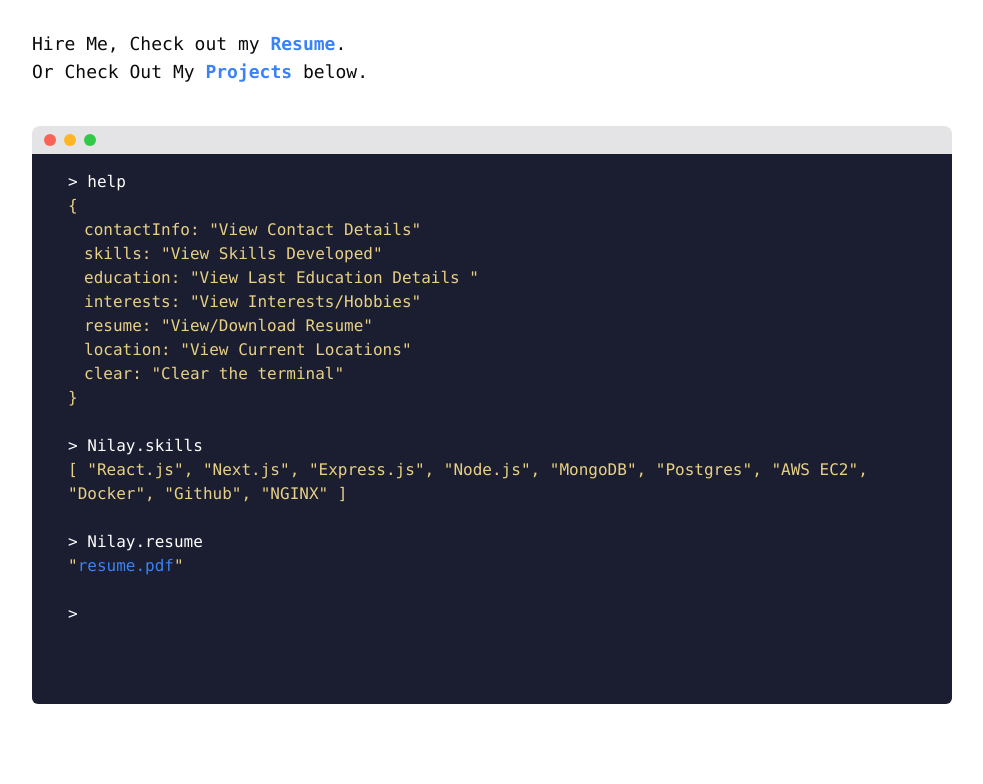
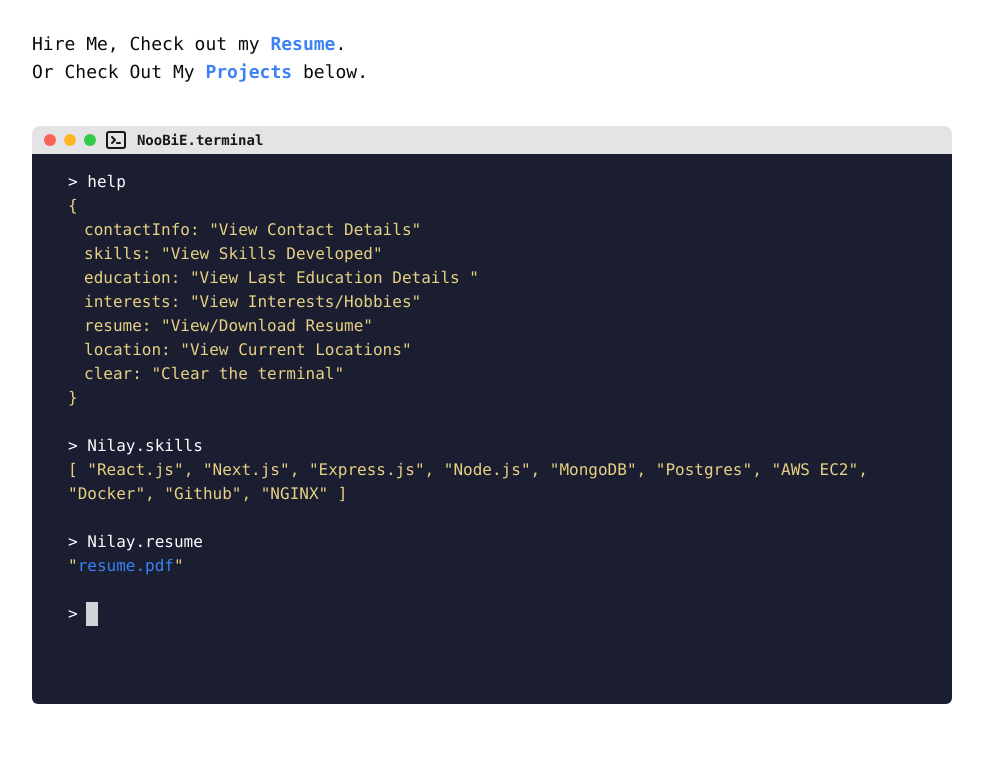
Before and after one commit to NooBIE-Nilay/new-portfolio, a Next.js app: page / in a window 1280 px wide. Shown: the part 350-1134 px from the top of the page, without its empty margins (148-1131 px from the left). Built offline with nearby package versions, Linux system fonts and the light colour scheme.

Commit message:
Added Styling for Responsiveness

```diff
--- a/src/app/page.tsx
+++ b/src/app/page.tsx
@@ -13,7 +13,6 @@ export default function Home() {
     <>
       <div className="max-w-[1000px] my-0 mx-auto py-0 px-[40px] ">
         <Appbar />
-        {/* //TODO: Make the Page Responsive */}
         <Hero />
         <Terminal />
         <section id="projects">
--- a/src/components/ProjectComponents/OldPortfolio.tsx
+++ b/src/components/ProjectComponents/OldPortfolio.tsx
@@ -71,6 +71,7 @@ export default function OldPortfolio() {
           </BoxReveal>
         </div>
         <Image
+          unoptimized
           src={old_portfolio}
           alt="old_portfolio"
           height="500"
--- a/src/components/ProjectComponents/TwistTacToe.tsx
+++ b/src/components/ProjectComponents/TwistTacToe.tsx
@@ -9,8 +9,6 @@ import {
 } from "../ui/tooltip";
 import x_o from "@/assets/o_x.gif";
 import { data } from "@/data/data";
-import Contact from "../Contact";
-import Link from "next/link";
 export default function TwistTacToe() {
   return (
     <div>
@@ -106,6 +104,7 @@ export default function TwistTacToe() {
             </BoxReveal>
           </div>
           <Image
+            unoptimized
             src={x_o}
             alt="Twist Tac Toe"
             height="500"
--- a/src/components/RenderCommands.tsx
+++ b/src/components/RenderCommands.tsx
@@ -1,5 +1,5 @@
 "use client ";
-import { useState, RefObject, useRef } from "react";
+import { useState, RefObject, useRef, useEffect } from "react";
 import { data } from "@/data/data";
 import ContactInfo from "./TerminalCommands/ContactInfo";
 import Education from "./TerminalCommands/Education";
@@ -14,25 +14,27 @@ interface RenderCommandsProps {
 }
 
 export default function RenderCommands({ inputRef }: RenderCommandsProps) {
+  const terminalWindowRef = useRef<HTMLDivElement>(null);
   const [currentCommands, setCurrentCommands] = useState([
     "help",
     "skills",
     "resume",
   ]);
-  const [isFocused, setIsFocused] = useState(true);
+  const [isFocused, setIsFocused] = useState(false);
   const [command, setCommand] = useState("");
-  // const divElement =
-  // document.getElementById("terminal-window") || new HTMLDivElement();
   function handleCommand(cmd: string) {
     setCurrentCommands((currentCommands) => {
-      return currentCommands.length >= 4
-        ? [...currentCommands.slice(1), cmd]
-        : [...currentCommands, cmd];
+      return [...currentCommands, cmd];
     });
-    // divElement.scroll = divElement?.scrollHeight;
     setCommand("");
   }
-
+  useEffect(() => {
+    if (terminalWindowRef.current) {
+      //@ts-ignore
+      terminalWindowRef.current.scrollTop =
+        terminalWindowRef.current.scrollHeight;
+    }
+  }, [currentCommands]);
   const TerminalCommands = {
     skills: <Skills />,
     contactInfo: <ContactInfo />,
@@ -48,14 +50,13 @@ export default function RenderCommands({ inputRef }: RenderCommandsProps) {
 
   return (
     <div
-      className="terminal-window bg-terminal rounded-b-md  px-9 py-4  text-white h-[550px] overflow-auto"
+      className="terminal-window bg-terminal rounded-b-md  px-9 py-4  text-white h-[550px] overflow-auto "
+      ref={terminalWindowRef}
       id="terminal-window"
     >
       {currentCommands.map((cmd, index) => {
         return (
           <div key={index}>
-            {
-              <div>
             &gt;{" "}
             {terminalCommandKeys.includes(cmd)
               ? data.first_name + "." + cmd
@@ -74,8 +75,6 @@ export default function RenderCommands({ inputRef }: RenderCommandsProps) {
               </div>
             )}
             <br />
-              </div>
-            }
           </div>
         );
       })}
--- a/src/components/Terminal.tsx
+++ b/src/components/Terminal.tsx
@@ -1,17 +1,39 @@
 import { useRef } from "react";
 import RenderCommands from "./RenderCommands";
+import { data } from "@/data/data";
+import { IconTerminal2 } from "@tabler/icons-react";
 export default function Terminal() {
   const inputRef = useRef(null);
-
+  const terminalRef = useRef(null);
+  const handleTerminalClick = () => {
+    if (inputRef.current) {
+      //@ts-ignore
+      inputRef.current.focus();
+      scrollToBottom();
+    }
+  };
+  const scrollToBottom = () => {
+    if (terminalRef.current) {
+      //@ts-ignore
+      terminalRef.current.scrollTop = terminalRef.current.scrollHeight;
+    }
+  };
   return (
     //@ts-ignore
-    <div className="terminal" onClick={() => inputRef.current?.focus()}>
-      <div className="terminal-header bg-terminal-header h-7 flex justify-start items-center rounded-t-lg ">
-        <div className="header-button red bg-[#f96256] w-3 h-3 rounded-full ml-3 border-1 border-solid border-[#f65549]"></div>
-        <div className="header-button red border-[#fdbc3d] w-3 h-3 rounded-full ml-2 border-1 border-solid broder-1 bg-[#ffb524]"></div>
-        <div className="header-button red bg-[#33c948] w-3 h-3 rounded-full ml-2 border-1 border-solid border-[#2dbb41]"></div>
+    <div className="terminal" onClick={handleTerminalClick} ref={terminalRef}>
+      <div className="terminal-header bg-terminal-header h-7 flex rounded-t-lg">
+        <div className="terminal-controls flex justify-start items-center">
+          <div className="header-button red bg-[#f96256] w-3 h-3 rounded-full ml-3 border-1 border-solid border-[#f65549]"></div>
+          <div className="header-button red border-[#fdbc3d] w-3 h-3 rounded-full ml-2 border-1 border-solid broder-1 bg-[#ffb524]"></div>
+          <div className="header-button red bg-[#33c948] w-3 h-3 rounded-full ml-2 border-1 border-solid border-[#2dbb41]"></div>
+        </div>
+        <div className="text-black/90 text-sm flex justify-center items-center font-bold text-center ">
+          &nbsp;
+          <IconTerminal2 />
+          &nbsp;
+          <span>{data.alias}.terminal</span>
+        </div>
       </div>
-
       <RenderCommands inputRef={inputRef} />
     </div>
   );
--- a/src/components/ui/apple-cards-carousel.tsx
+++ b/src/components/ui/apple-cards-carousel.tsx
@@ -285,6 +285,7 @@ export const Card = ({
             </motion.div>
           </div>
           <BlurImage
+            unoptimized
             src={card.src}
             alt={card.title}
             height={384}
--- a/src/data/projectData.tsx
+++ b/src/data/projectData.tsx
@@ -1,6 +1,6 @@
 import TwistTacToe from "@/components/ProjectComponents/TwistTacToe";
 import x_o from "@/assets/o_x.gif";
-import portfolio from "@/assets/portfolio.gif";
+import old_portfolio from "@/assets/portfolio.gif";
 import { CardType } from "@/components/ui/apple-cards-carousel";
 import OldPortfolio from "@/components/ProjectComponents/OldPortfolio";
 import { data } from "./data";
@@ -17,7 +17,7 @@ export const ProjectDetails: CardType[] = [
   {
     category: "Frontend",
     title: "Portfolio Website [Old]",
-    src: portfolio,
+    src: old_portfolio,
     content: <OldPortfolio />,
     github_link: data.project_links.old_portfolio.github,
     live_link: data.project_links.old_portfolio.live,
```
Lines whose indentation alone changed are shown as unchanged.
